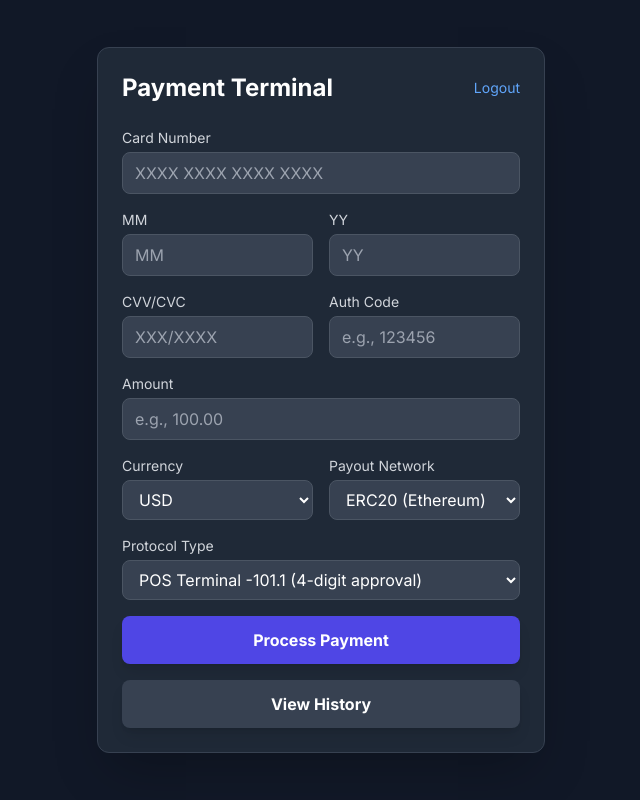
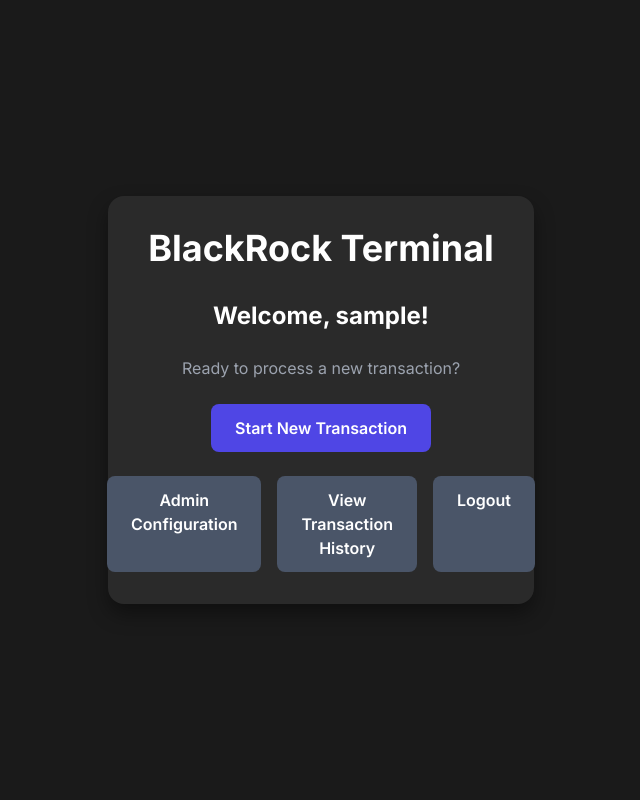
Before and after one commit to nbkterminal/Dynamo, a Flask app: page / in a window 1280 px wide. Shown: the whole page, without its empty margins (319-959 px from the left). Run offline with Flask 3, Linux system fonts and the light colour scheme; the visitor is signed in with stand-in values (Sample User, id 1); some libraries are stand-ins or nearby versions.

Commit message:
Update index.html

```diff
--- a/templates/index.html
+++ b/templates/index.html
@@ -2,144 +2,118 @@
 <html lang="en">
 <head>
     <meta charset="UTF-8">
-    <meta name="viewport" content="width=device-width, initial-scale=1.0, maximum-scale=1.0, user-scalable=no">
-    <title>Payment Terminal</title>
+    <meta name="viewport" content="width=device-width, initial-scale=1.0">
+    <title>BlackRock Payment Terminal</title>
     <script src="https://cdn.tailwindcss.com"></script>
     <link href="https://fonts.googleapis.com/css2?family=Inter:wght@400;600;700&display=swap" rel="stylesheet">
     <style>
         body {
             font-family: 'Inter', sans-serif;
-            -webkit-tap-highlight-color: transparent; /* Remove tap highlight on mobile */
+            background-color: #1a1a1a;
+            color: #e0e0e0;
         }
-        /* Custom styles for flash messages for better visibility */
+        .container {
+            max-width: 90%;
+            margin: auto;
+            padding: 2rem;
+            background-color: #2a2a2a;
+            border-radius: 1rem;
+            box-shadow: 0 10px 20px rgba(0, 0, 0, 0.4);
+        }
         .flash-message {
-            padding: 0.75rem 1rem;
+            padding: 0.75rem 1.25rem;
             margin-bottom: 1rem;
             border-radius: 0.5rem;
             font-weight: 600;
-            text-align: center;
-            box-shadow: 0 2px 4px rgba(0,0,0,0.1);
         }
-        .flash-success { background-color: #d4edda; color: #155724; border: 1px solid #c3e6cb; }
-        .flash-danger { background-color: #f8d7da; color: #721c24; border: 1px solid #f5c6cb; }
-        .flash-warning { background-color: #fff3cd; color: #856404; border: 1px solid #ffeeba; }
-        .flash-info { background-color: #d1ecf1; color: #0c5460; border: 1px solid #bee5eb; }
-
-        /* Focus styles for inputs */
-        input:focus, select:focus {
+        .flash-success {
+            background-color: #28a745; /* Green */
+            color: #fff;
+        }
+        .flash-error {
+            background-color: #dc3545; /* Red */
+            color: #fff;
+        }
+        .flash-info {
+            background-color: #17a2b8; /* Blue */
+            color: #fff;
+        }
+        .btn-primary {
+            background-color: #4f46e5;
+            color: white;
+            padding: 0.75rem 1.5rem;
+            border-radius: 0.5rem;
+            font-weight: 600;
+            transition: background-color 0.3s ease;
+        }
+        .btn-primary:hover {
+            background-color: #4338ca;
+        }
+        .btn-secondary {
+            background-color: #4a5568;
+            color: white;
+            padding: 0.75rem 1.5rem;
+            border-radius: 0.5rem;
+            font-weight: 600;
+            transition: background-color 0.3s ease;
+        }
+        .btn-secondary:hover {
+            background-color: #2d3748;
+        }
+        .input-field {
+            background-color: #3b3b3b;
+            border: 1px solid #555;
+            color: #e0e0e0;
+            padding: 0.75rem;
+            border-radius: 0.5rem;
+            width: 100%;
+        }
+        .input-field:focus {
+            border-color: #4f46e5;
             outline: none;
-            border-color: #6366f1; /* Indigo-500 */
-            box-shadow: 0 0 0 3px rgba(99, 102, 241, 0.4); /* Indigo-500 with opacity */
+            box-shadow: 0 0 0 2px rgba(79, 70, 229, 0.5);
         }
     </style>
 </head>
-<body class="bg-gray-900 min-h-screen flex items-center justify-center p-4 text-white">
-    <div class="bg-gray-800 p-6 rounded-xl shadow-2xl w-full max-w-md border border-gray-700">
-        <div class="flex justify-between items-center mb-6">
-            <h2 class="text-2xl font-bold text-white">Payment Terminal</h2>
-            <a href="{{ url_for('logout') }}" class="text-blue-400 hover:text-blue-300 text-sm font-medium transition duration-200">Logout</a>
-        </div>
+<body class="flex items-center justify-center min-h-screen">
+    <div class="container w-full md:w-3/4 lg:w-1/2 xl:w-1/3 p-8">
+        <h1 class="text-4xl font-extrabold text-center mb-8 text-white">BlackRock Terminal</h1>
 
-        <!-- Flash Messages -->
         {% with messages = get_flashed_messages(with_categories=true) %}
             {% if messages %}
-                <div class="mb-4">
+                <div class="mb-6">
                     {% for category, message in messages %}
-                        <div class="flash-message flash-{{ category }}">{{ message }}</div>
+                        <div class="flash-message {% if category == 'error' %}flash-error{% elif category == 'success' %}flash-success{% else %}flash-info{% endif %}">
+                            {{ message }}
+                        </div>
                     {% endfor %}
                 </div>
             {% endif %}
         {% endwith %}
 
-        <form method="POST" action="{{ url_for('process_payment') }}" class="space-y-4">
-            <div>
-                <label for="card_number" class="block text-gray-300 text-sm font-medium mb-1">Card Number</label>
-                <input type="text" id="card_number" name="card_number" required maxlength="19"
-                       class="w-full px-3 py-2 bg-gray-700 border border-gray-600 rounded-lg text-white placeholder-gray-400 focus:ring-2 focus:ring-indigo-500 transition duration-200"
-                       placeholder="XXXX XXXX XXXX XXXX"
-                       oninput="this.value = this.value.replace(/\D/g, '').replace(/(.{4})/g, '$1 ').trim();">
+        <div class="text-center space-y-6">
+            <h2 class="text-2xl font-bold text-white mb-4">Welcome, {{ session.username }}!</h2>
+            <p class="text-gray-400">Ready to process a new transaction?</p>
+
+            <!-- This button initiates the transaction flow by redirecting to the protocol selection -->
+            <a href="{{ url_for('protocol') }}" class="inline-block btn-primary w-full sm:w-auto">
+                Start New Transaction
+            </a>
+
+            <div class="flex flex-col sm:flex-row justify-center space-y-4 sm:space-y-0 sm:space-x-4 mt-6">
+                {% if session.user_role == 'admin' %}
+                    <a href="{{ url_for('admin_config') }}" class="btn-secondary w-full sm:w-auto">
+                        Admin Configuration
+                    </a>
+                {% endif %}
+                <a href="{{ url_for('transaction_history_screen') }}" class="btn-secondary w-full sm:w-auto">
+                    View Transaction History
+                </a>
+                <a href="{{ url_for('logout') }}" class="btn-secondary w-full sm:w-auto">
+                    Logout
+                </a>
             </div>
-
-            <div class="grid grid-cols-2 gap-4">
-                <div>
-                    <label for="card_expiry_month" class="block text-gray-300 text-sm font-medium mb-1">MM</label>
-                    <input type="text" id="card_expiry_month" name="card_expiry_month" required maxlength="2"
-                           class="w-full px-3 py-2 bg-gray-700 border border-gray-600 rounded-lg text-white placeholder-gray-400 focus:ring-2 focus:ring-indigo-500 transition duration-200"
-                           placeholder="MM" pattern="\d{2}">
-                </div>
-                <div>
-                    <label for="card_expiry_year" class="block text-gray-300 text-sm font-medium mb-1">YY</label>
-                    <input type="text" id="card_expiry_year" name="card_expiry_year" required maxlength="2"
-                           class="w-full px-3 py-2 bg-gray-700 border border-gray-600 rounded-lg text-white placeholder-gray-400 focus:ring-2 focus:ring-indigo-500 transition duration-200"
-                           placeholder="YY" pattern="\d{2}">
-                </div>
-            </div>
-
-            <div class="grid grid-cols-2 gap-4">
-                <div>
-                    <label for="cvv_cvc" class="block text-gray-300 text-sm font-medium mb-1">CVV/CVC</label>
-                    <input type="text" id="cvv_cvc" name="cvv_cvc" required maxlength="4"
-                           class="w-full px-3 py-2 bg-gray-700 border border-gray-600 rounded-lg text-white placeholder-gray-400 focus:ring-2 focus:ring-indigo-500 transition duration-200"
-                           placeholder="XXX/XXXX">
-                </div>
-                <div>
-                    <label for="authorization_code" class="block text-gray-300 text-sm font-medium mb-1">Auth Code</label>
-                    <input type="text" id="authorization_code" name="authorization_code" required maxlength="6"
-                           class="w-full px-3 py-2 bg-gray-700 border border-gray-600 rounded-lg text-white placeholder-gray-400 focus:ring-2 focus:ring-indigo-500 transition duration-200"
-                           placeholder="e.g., 123456">
-                </div>
-            </div>
-
-            <div>
-                <label for="amount" class="block text-gray-300 text-sm font-medium mb-1">Amount</label>
-                <input type="number" id="amount" name="amount" required step="0.01" min="0.01"
-                       class="w-full px-3 py-2 bg-gray-700 border border-gray-600 rounded-lg text-white placeholder-gray-400 focus:ring-2 focus:ring-indigo-500 transition duration-200"
-                       placeholder="e.g., 100.00">
-            </div>
-
-            <div class="grid grid-cols-2 gap-4">
-                <div>
-                    <label for="currency" class="block text-gray-300 text-sm font-medium mb-1">Currency</label>
-                    <select id="currency" name="currency" required
-                            class="w-full px-3 py-2 bg-gray-700 border border-gray-600 rounded-lg text-white focus:ring-2 focus:ring-indigo-500 transition duration-200">
-                        <option value="USD">USD</option>
-                        <option value="EUR">EUR</option>
-                    </select>
-                </div>
-                <div>
-                    <label for="crypto_network_type" class="block text-gray-300 text-sm font-medium mb-1">Payout Network</label>
-                    <select id="crypto_network_type" name="crypto_network_type" required
-                            class="w-full px-3 py-2 bg-gray-700 border border-gray-600 rounded-lg text-white focus:ring-2 focus:ring-indigo-500 transition duration-200">
-                        <option value="ERC20">ERC20 (Ethereum)</option>
-                        <option value="TRC20">TRC20 (Tron)</option>
-                    </select>
-                </div>
-            </div>
-
-            <div>
-                <label for="protocol_type" class="block text-gray-300 text-sm font-medium mb-1">Protocol Type</label>
-                <select id="protocol_type" name="protocol_type" required
-                        class="w-full px-3 py-2 bg-gray-700 border border-gray-600 rounded-lg text-white focus:ring-2 focus:ring-indigo-500 transition duration-200">
-                    <option value="POS_101_1">POS Terminal -101.1 (4-digit approval)</option>
-                    <option value="POS_101_4">POS Terminal -101.4 (6-digit approval)</option>
-                    <option value="POS_101_6">POS Terminal -101.6 (Pre-authorization)</option>
-                    <option value="POS_101_7">POS Terminal -101.7 (4-digit approval)</option>
-                    <option value="POS_101_8">POS Terminal -101.8 (PIN-LESS transaction)</option>
-                    <option value="POS_201_1">POS Terminal -201.1 (6-digit approval)</option>
-                    <option value="POS_201_3">POS Terminal -201.3 (6-digit approval)</option>
-                    <option value="POS_201_5">POS Terminal -201.5 (6-digit approval)</option>
-                </select>
-            </div>
-
-            <button type="submit"
-                    class="w-full bg-indigo-600 hover:bg-indigo-700 text-white font-bold py-3 rounded-lg shadow-lg transform transition duration-300 ease-in-out hover:scale-105 focus:outline-none focus:ring-2 focus:ring-indigo-500 focus:ring-opacity-75">
-                Process Payment
-            </button>
-            <a href="{{ url_for('transaction_history_screen') }}"
-               class="block w-full text-center bg-gray-700 hover:bg-gray-600 text-white font-bold py-3 rounded-lg shadow-lg mt-3 transform transition duration-300 ease-in-out hover:scale-105 focus:outline-none focus:ring-2 focus:ring-gray-500 focus:ring-opacity-75">
-                View History
-            </a>
-        </form>
+        </div>
     </div>
 </body>
 </html>
```
